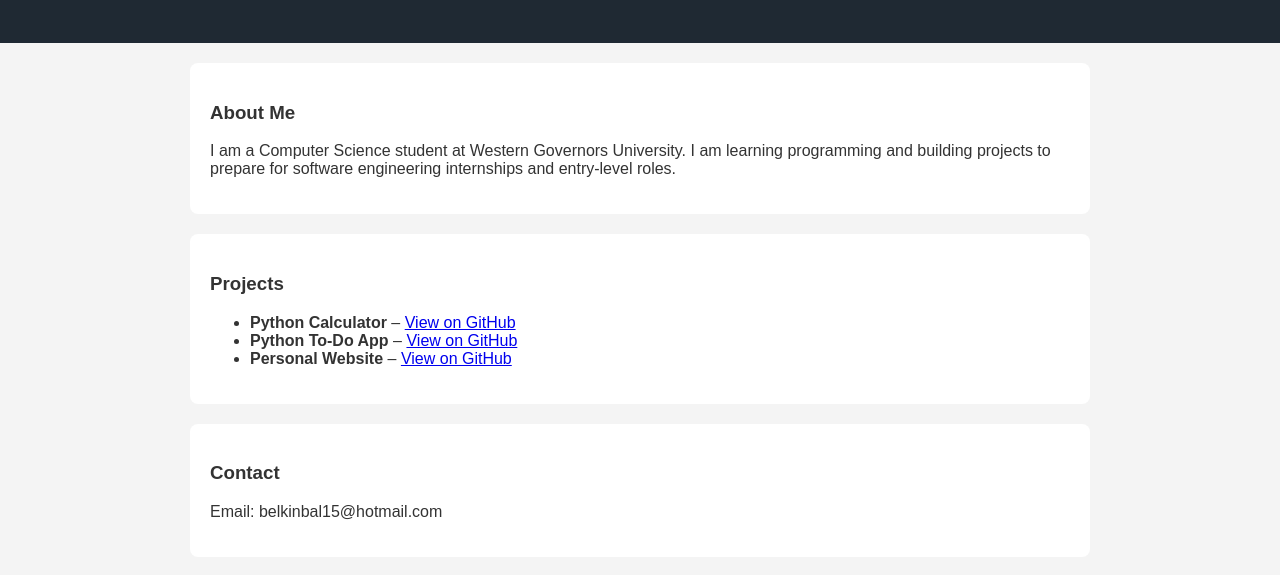
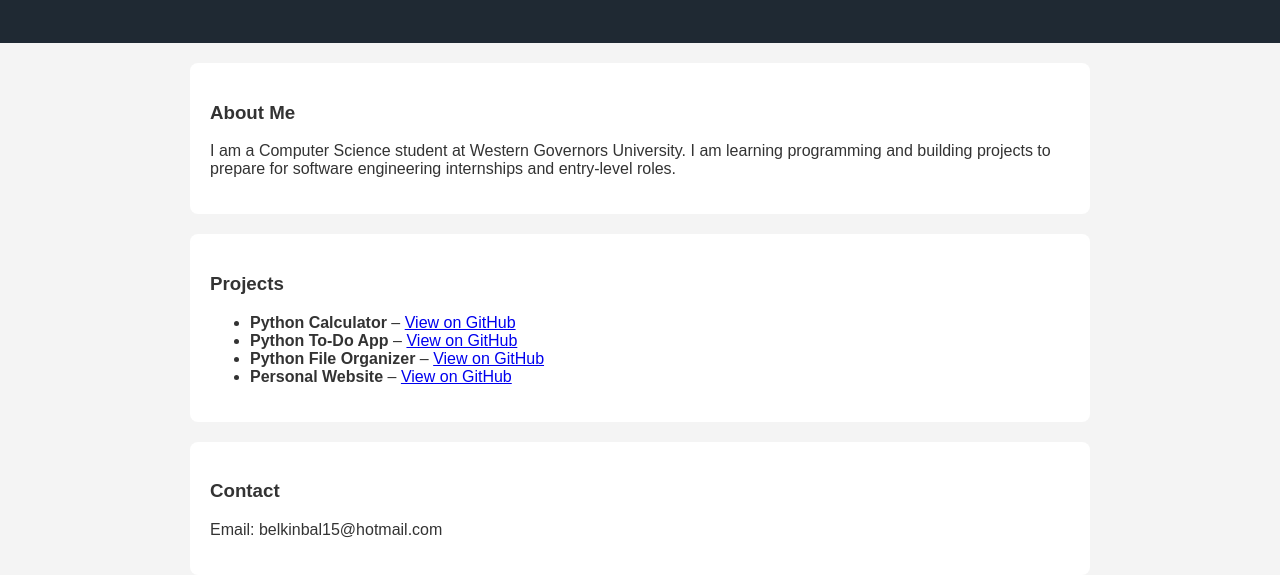
Before and after one commit to belkin-balcarcel/personal-website, a plain HTML site: page index.html in a window 1280 px wide. Shown: the part 131-706 px from the top of the page. Drawn offline with Linux system fonts and the light colour scheme.

Commit message:
Add files via upload

```diff
--- a/index.html
+++ b/index.html
@@ -44,12 +44,20 @@
   </li>
 
   <li>
+    <strong>Python File Organizer</strong> –
+    <a href="https://github.com/belkin-balcarcel/file-organizer" target="_blank">
+      View on GitHub
+    </a>
+  </li>
+
+  <li>
     <strong>Personal Website</strong> –
     <a href="https://github.com/belkin-balcarcel/personal-website" target="_blank">
       View on GitHub
     </a>
   </li>
 </ul>
+
 
         </section>
 
```
